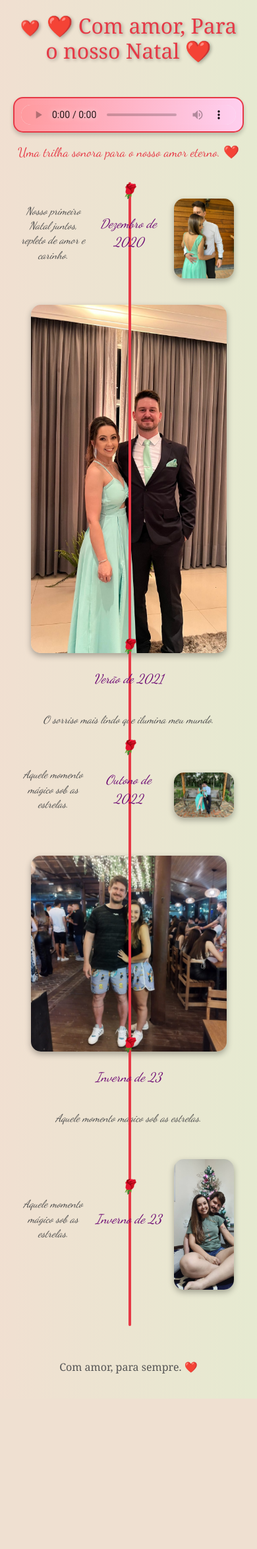
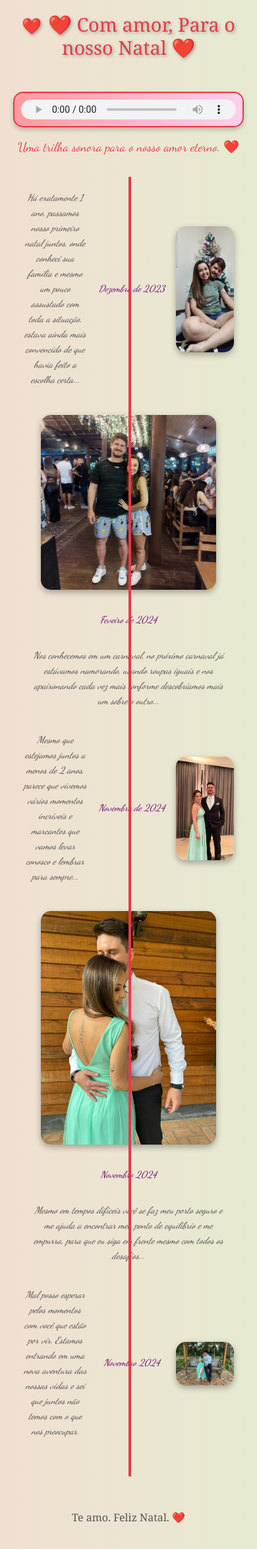
Before and after one commit to Kaique-010/love_songs, a Flask app: page / in a window 390 px wide. Shown: the whole page at 66% size. Before the commit the page ends 2082 px from the top, so only its background shows below. Run offline with Flask 3, Linux system fonts and the light colour scheme; some libraries are stand-ins or nearby versions.

Commit message:
Ajustes de responsividade

```diff
--- a/app.py
+++ b/app.py
@@ -7,30 +7,32 @@ app = Flask(__name__)
 def home():
     # Lista de imagens com mensagens e cronologia
     images_data = [
+
+        {
+            "path": "static/images/romantic5.jpg",
+            "message": "Há exatamente 1 ano, passamos nosso primeiro natal juntos, onde conheci sua família e mesmo um pouco assustado com toda a situação, estava ainda mais convencido de que havia feito a escolha certa...",
+            "chronology": "Dezembro de 2023",
+        },
+        {
+            "path": "static/images/romantic4.jpg",
+            "message": "Nos conhecemos em um carnaval, no próximo carnaval já estávamos namorando, usando roupas iguais e nos apaixonando cada vez mais conforme descobríamos mais um sobre o outro...",
+            "chronology": "Feveiro de 2024",
+        },
+
+        {
+            "path": "static/images/romantic2.jpg",
+            "message": "Mesmo que estejamos juntos a menos de 2 anos, parece que vivemos vários momentos incríveis e marcantes que vamos levar conosco e lembrar para sempre...",
+            "chronology": "Novembro de 2024",
+        },
         {
             "path": "static/images/romantic1.jpg",
-            "message": "Nosso primeiro Natal juntos, repleto de amor e carinho.",
-            "chronology": "Dezembro de 2020",
-        },
-        {
-            "path": "static/images/romantic2.jpg",
-            "message": "O sorriso mais lindo que ilumina meu mundo.",
-            "chronology": "Verão de 2021",
+            "message": "Mesmo em tempos difíceis você se faz meu porto seguro e me ajuda a encontrar meu ponto de equilíbrio e me empurra, para que eu siga em frente mesmo com todos os desafios...",
+            "chronology": "Novembro 2024",
         },
         {
             "path": "static/images/romantic3.jpg",
-            "message": "Aquele momento mágico sob as estrelas.",
-            "chronology": "Outono de 2022",
-        },
-        {
-            "path": "static/images/romantic4.jpg",
-            "message": "Aquele momento mágico sob as estrelas.",
-            "chronology": "Inverno de 23",
-        },
-        {
-            "path": "static/images/romantic5.jpg",
-            "message": "Aquele momento mágico sob as estrelas.",
-            "chronology": "Inverno de 23",
+            "message": "Mal posso esperar pelos momentos com você que estão por vir. Estamos entrando em uma nova aventura das nossas vidas e sei que juntos não temos com o que nos preocupar.",
+            "chronology": "Novembro 2024",
         },
     ]
     return render_template("index.html", images_data=images_data)
--- a/templates/index.html
+++ b/templates/index.html
@@ -5,6 +5,7 @@
     <meta name="viewport" content="width=device-width, initial-scale=1.0">
     <title>Fotos Românticas</title>
     <link href="https://cdn.jsdelivr.net/npm/bootstrap@5.3.0-alpha3/dist/css/bootstrap.min.css" rel="stylesheet">
+    <link href="https://cdn.jsdelivr.net/npm/lightbox2@2.11.3/dist/css/lightbox.min.css" rel="stylesheet">
     <style>
         body {
             font-family: 'Georgia', serif;
@@ -50,11 +51,6 @@
             max-width: 500px;
         }
 
-        audio::-webkit-media-controls-panel {
-            background: linear-gradient(to right, #ff9a9e, #fecfef);
-            border-radius: 10px;
-        }
-
         .timeline {
             display: flex;
             flex-wrap: wrap;
@@ -72,7 +68,7 @@
             left: 50%;
             width: 4px;
             background: #e63946;
-            border-radius: 2px;
+            border-radius: 1px;
         }
 
         .timeline-item {
@@ -118,17 +114,6 @@
             font-style: italic;
             font-family: 'Dancing Script', cursive;
             color: #6a0572;
-            position: relative;
-        }
-
-        .chronology-container::before {
-            content: '🌹';
-            font-size: 1.3rem;
-            position: absolute;
-            top: -50px;
-            left: 50%;
-            transform: translateX(-50%);
-            color: #e63946;
         }
 
         .text-container {
@@ -139,9 +124,6 @@
             font-family: 'Dancing Script', cursive;
             color: #4a4a4a;
             line-height: 1.8;
-            display: flex;
-            justify-content: center;
-            align-items: center;
             text-align: justify;
         }
 
@@ -151,60 +133,71 @@
             font-size: 1rem;
             color: #555;
         }
-
         @media (max-width: 768px) {
             .timeline-item {
                 flex-direction: column;
                 align-items: center;
-                margin-bottom: 30px;
+                margin-bottom: 20px; /* Espaçamento entre os itens */
             }
 
             .image-container, .text-container, .chronology-container {
-                width: 100%;
+                width: 90%;
                 text-align: center;
             }
 
             .chronology-container {
-                margin: 20px 0;
-                font-size: 1.2rem;
+                margin: 15px 0;
+                font-size: 1rem; /* Ajusta o tamanho da fonte da cronologia */
             }
 
             .image-container img {
-                width: 90%;
-                max-width: 500px; /* Reduz a largura das imagens para dispositivos móveis */
+                width: 100%;
+                max-width: 400px; /* Reduz imagens em telas menores */
+                margin-bottom: 10px;
             }
 
             .text-container {
                 font-size: 1rem; /* Ajusta o tamanho do texto */
-                line-height: 1.5;
+                line-height: 1.6;
+                margin: 0 10px;
             }
 
             h1 {
-                font-size: 2.5rem; /* Reduz o tamanho do título para telas pequenas */
+                font-size: 2rem; /* Reduz tamanho do título */
+            }
+
+            .timeline-line {
+                width: 1px; /* Linha da timeline mais grossa */
+                background-color: red; /* Mantém a cor vermelha */
             }
         }
 
         @media (max-width: 480px) {
             h1 {
-                font-size: 2rem; /* Ajuste ainda maior para o título em dispositivos muito pequenos */
+                font-size: 1.8rem;
             }
 
             .text-container {
-                font-size: 1rem;
-                line-height: 1.4;
+                font-size: 0.9rem; /* Reduz o texto em dispositivos muito pequenos */
+                margin: 0 5px;
             }
 
             .chronology-container {
-                font-size: 1.2rem;
+                font-size: 0.9rem;
             }
 
             .image-container img {
-                max-width: 90%;
+                width: 90%;
+                margin-bottom: 15px;
+            }
+
+            .timeline-line {
+                width: 4px; /* Linha ainda mais visível em dispositivos pequenos */
             }
 
             .container-audio audio {
                 width: 100%;
-                max-width: 400px; /* Ajuste o tamanho do áudio para caber melhor em dispositivos móveis */
+                max-width: 350px; /* Ajuste para áudio */
             }
         }
     </style>
@@ -229,7 +222,9 @@
         <div class="timeline-item">
             <!-- Imagem -->
             <div class="image-container">
-                <img src="{{ item.path }}" alt="Foto Romântica" onerror="this.src='/static/images/default.jpg';">
+                <a href="{{ item.path }}" data-lightbox="romantic-gallery" data-title="{{ item.message }}">
+                    <img src="{{ item.path }}" alt="Foto Romântica" onerror="this.src='/static/images/default.jpg';">
+                </a>
             </div>
 
             <!-- Cronologia no centro -->
@@ -246,7 +241,7 @@
     </div>
 
     <footer>
-        <p>Com amor, para sempre. ❤️</p>
+        <p>Te amo. Feliz Natal. ❤️</p>
     </footer>
 
     <!-- Script para garantir que o áudio toque automaticamente -->
@@ -261,5 +256,8 @@
 
     <!-- Script do Bootstrap -->
     <script src="https://cdn.jsdelivr.net/npm/bootstrap@5.3.0-alpha3/dist/js/bootstrap.bundle.min.js"></script>
+    <!-- Script do Lightbox -->
+    <script src="https://cdn.jsdelivr.net/npm/lightbox2@2.11.3/dist/js/lightbox.min.js"></script>
+
 </body>
 </html>
```
